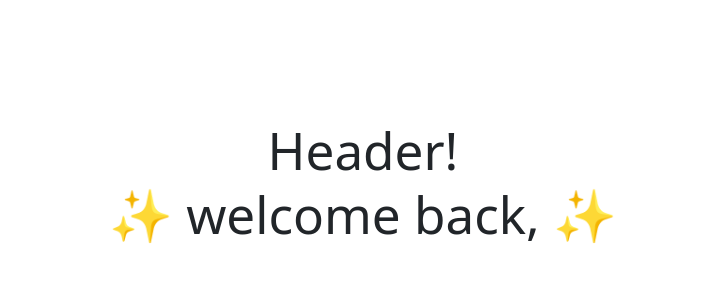
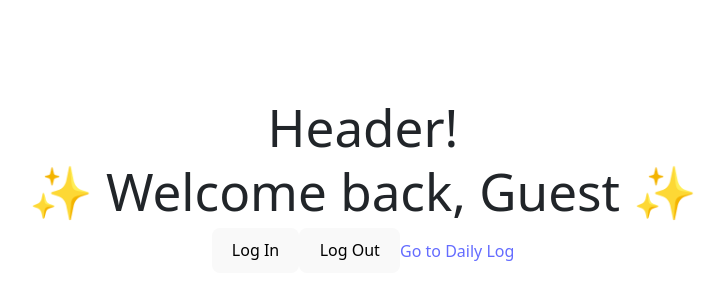
Before and after one commit to kfharoun/pots_pal, a React (Vite) app in the folder frontend/: page / in a window 1280 px wide. Shown: the part 214-514 px from the top of the page, without its empty margins (277-1001 px from the left). Built offline with nearby package versions, Linux system fonts and the light colour scheme; no server answers.

Commit message:
log in works

```diff
--- a/frontend/src/components/Home.jsx
+++ b/frontend/src/components/Home.jsx
@@ -1,32 +1,38 @@
-import { useState, useEffect } from "react"
-import axios from 'axios'
-import {Link} from 'react-router-dom'
+import React, { useState, useEffect } from "react";
+import axios from 'axios';
+import { Link } from 'react-router-dom';
+import LoginButton from './LogIn';
+import LogoutButton from './LogOut';
 
-export default function Home(){
-    const [users, setUsers] = useState([])
-    const [day, setDay] = useState([])
+export default function Home() {
+    const [user, setUser] = useState(null);
+    const [loading, setLoading] = useState(true);
 
     useEffect(() => {
-    const getUser = async () => {
-        try {
-            const res = await axios.get('http://localhost:8000/users/1/')
-            const userData = res.data
-            setUsers(userData)
-        } catch (error) {
-            console.error('cannot get users', error)
-        }
+        const getUser = async () => {
+            try {
+                const res = await axios.get('http://localhost:8000/users/1/');
+                const userData = res.data;
+                setUser(userData);
+                setLoading(false);
+            } catch (error) {
+                console.error('Cannot get user', error);
+                setLoading(false);
+            }
+        };
+        getUser();
+    }, []);
+
+    if (loading) {
+        return <div>Loading...</div>;
     }
-        getUser()
 
-    }, [])
-
-    console.log(users)
     return (
         <div className="Home">
-            <h1>✨ welcome back, {users.username} ✨</h1>
-
-        <Link to={'/log'}>
-        </Link>
+            <h1>✨ Welcome back, {user ? user.username : 'Guest'} ✨</h1>
+            <LoginButton />
+            <LogoutButton />
+            <Link to="/log">Go to Daily Log</Link>
         </div>
-    )
+    );
 }
--- a/frontend/src/components/LogIn.jsx
+++ b/frontend/src/components/LogIn.jsx
@@ -1,5 +1,5 @@
-import React from "react";
-import { useAuth0 } from "@auth0/auth0-react";
+import React from 'react';
+import { useAuth0 } from '@auth0/auth0-react';
 
 const LoginButton = () => {
   const { loginWithRedirect } = useAuth0();
--- a/frontend/src/components/Main.jsx
+++ b/frontend/src/components/Main.jsx
@@ -1,18 +1,29 @@
-import { Route, Routes } from 'react-router-dom';
-import Home from './Home'
+import React from 'react';
+import { Route, Routes, Navigate } from 'react-router-dom';
+import { useAuth0 } from '@auth0/auth0-react';
+import Home from './Home';
 import CalendarPage from './CalendarPage';
 import DailyLog from './DailyLog';
 import LoginButton from './LogIn';
+import Profile from './Profile';
+
+
+const ProtectedRoute = ({ component: Component }) => {
+  const { isAuthenticated } = useAuth0();
+
+  return isAuthenticated ? <Component /> : <Navigate to="/" />;
+}
 
 export default function Main() {
-    return (
-        <div className='Main'>
-        <Routes>
-            <Route path="/" element={<Home/>} />
-            <Route path="/calendar" element={<CalendarPage />} />
-            <Route path="/log" element={<DailyLog/>} />
-            <Route path="/login" element={<LoginButton/>} />
-        </Routes>
-        </div>
-    )
+  return (
+    <div className="Main">
+      <Routes>
+        <Route path="/" element={<Home />} />
+        <Route path="/calendar" element={<ProtectedRoute component={CalendarPage} />} />
+        <Route path="/log" element={<ProtectedRoute component={DailyLog} />} />
+        <Route path="/profile" element={<ProtectedRoute component={Profile} />} />
+        <Route path="/login" element={<LoginButton />} />
+      </Routes>
+    </div>
+  )
 }
```
Also changed, not shown: frontend/src/components/Profile.jsx (renamed from frontend/src/components/UserProfile.jsx).
